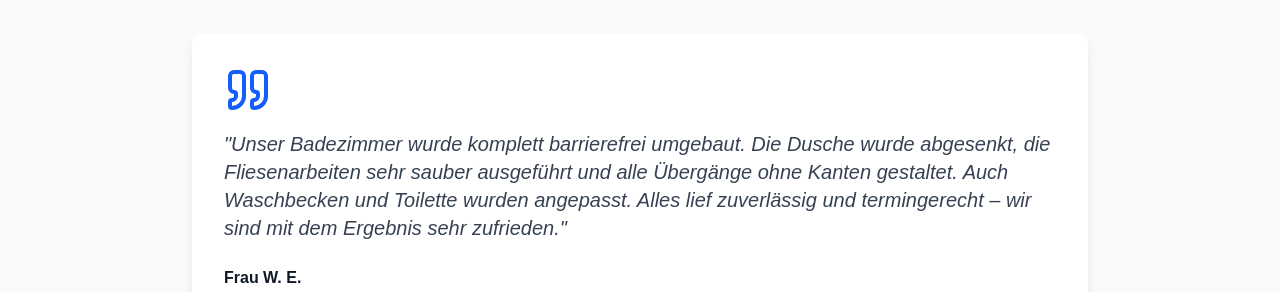
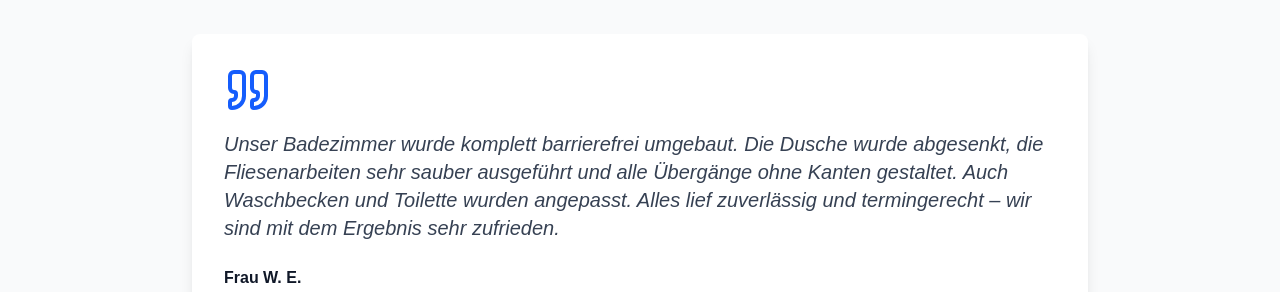
Before and after one commit to Hartoooooo/BBS, a Next.js app: page / in a window 1280 px wide. Shown: the part 2040-2332 px from the top of the page. Built offline with nearby package versions, Linux system fonts and the light colour scheme.

Commit message:
Fix ESLint issues; add sources to testimonials; tidy imports

```diff
--- a/src/components/sections/Hero.tsx
+++ b/src/components/sections/Hero.tsx
@@ -1,4 +1,3 @@
-import { Phone, Shield } from 'lucide-react';
 import Image from 'next/image';
 
 const Hero = () => {
--- a/src/components/sections/Services.tsx
+++ b/src/components/sections/Services.tsx
@@ -1,5 +1,4 @@
 import {
-  Wrench,
   Home,
   Shield,
   Clock,
--- a/src/components/sections/Testimonials.tsx
+++ b/src/components/sections/Testimonials.tsx
@@ -1,3 +1,4 @@
+
 'use client';
 
 import { useState, useEffect } from 'react';
@@ -6,7 +7,14 @@ import { Quote } from 'lucide-react';
 const Testimonials = () => {
   const [currentTestimonial, setCurrentTestimonial] = useState(0);
 
-  const testimonials = [
+  type Testimonial = {
+    text: string;
+    author: string;
+    location: string;
+    sourceUrl: string;
+  };
+
+  const testimonials: Testimonial[] = [
     {
       text: "Ich habe mein Bad von BBS – Barrierefreies Bauen und Sanieren umbauen lassen, weil mir die Sicherheit im Alltag wichtig ist. Die Firma hat eine ebenerdige Dusche, rutschfeste Fliesen und schwellenlose Übergänge eingebaut. Alles wurde sauber, zuverlässig und termingerecht erledigt. Jetzt fühle ich mich wieder sicher in meinem eigenen Zuhause und freue mich über ein schönes, modernes Bad. Vielen Dank an das Team BBS.",
       author: "Herr E. V.",
@@ -25,15 +33,13 @@ const Testimonials = () => {
     setCurrentTestimonial((prev) => (prev + 1) % testimonials.length);
   };
 
-  const prevTestimonial = () => {
-    setCurrentTestimonial((prev) => (prev - 1 + testimonials.length) % testimonials.length);
-  };
+  // prevTestimonial aktuell ungenutzt – bei Bedarf wieder aktivieren
 
   // Auto-rotate testimonials
   useEffect(() => {
     const interval = setInterval(nextTestimonial, 5000);
     return () => clearInterval(interval);
-  }, []);
+  }, [nextTestimonial]);
 
   return (
     <section className="py-20 bg-gray-50">
@@ -69,7 +75,7 @@ const Testimonials = () => {
             <Quote className="w-12 h-12 text-blue-600 mb-4" />
 
             <blockquote className="text-lg md:text-xl text-gray-700 mb-6 italic">
-              "{testimonials[currentTestimonial].text}"
+              {testimonials[currentTestimonial].text}
             </blockquote>
 
             <div className="flex items-center">
@@ -81,7 +87,7 @@ const Testimonials = () => {
                   Ort: {testimonials[currentTestimonial].location}
                 </div>
                 <a
-                  href={(testimonials[currentTestimonial] as any).sourceUrl}
+                  href={testimonials[currentTestimonial].sourceUrl}
                   target="_blank"
                   rel="noopener noreferrer"
                   className="text-sm text-blue-600 hover:text-blue-700 underline mt-1 inline-block"
```
